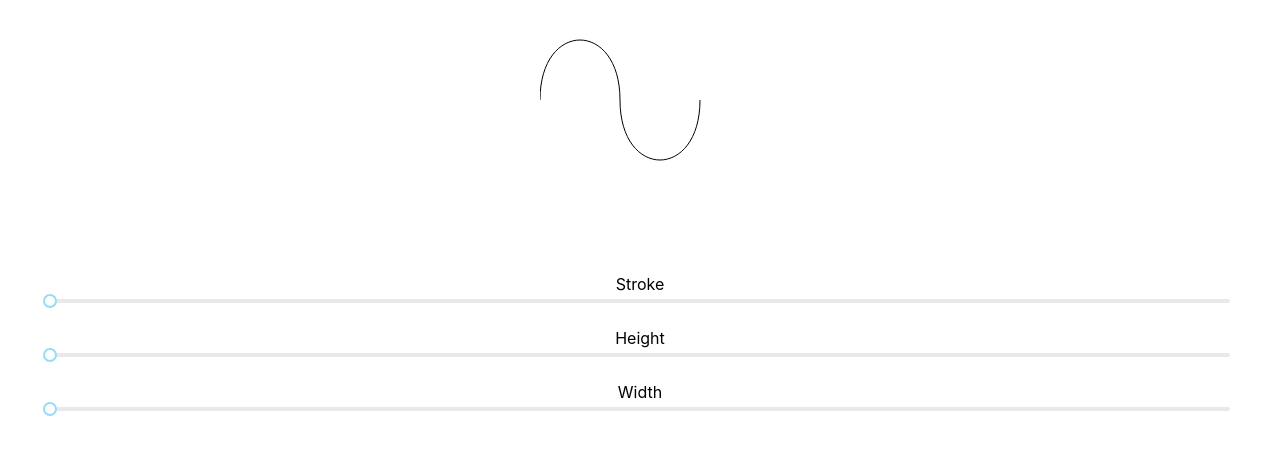
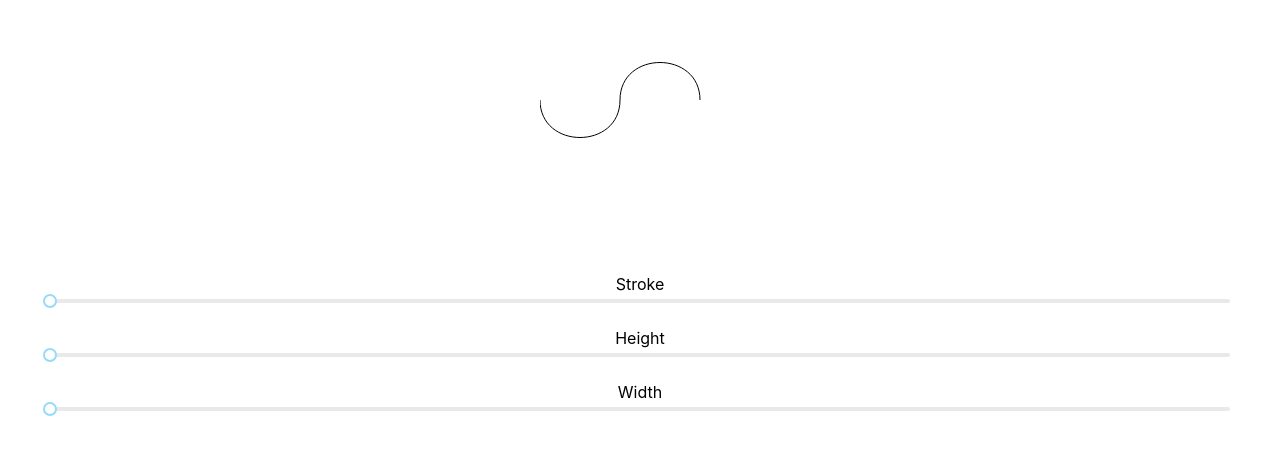
Before and after one commit to seanhaneberg/svg-experiments, a React (Create React App) app: page / in a window 1280 px wide. Shown: the top 454 px of the page. Built offline with nearby package versions, Linux system fonts and the light colour scheme.

Commit message:
wire up amplitude

```diff
--- a/src/App.jsx
+++ b/src/App.jsx
@@ -10,8 +10,8 @@ class App extends Component {
     this.state = { strokeWidth: 1 };
   }
 
-  handleHeightChange(val) {
-    this.setState({ height: val });
+  handleAmplitudeChange(val) {
+    this.setState({ amplitude: val });
   }
 
   handleWidthChange(val) {
@@ -28,7 +28,7 @@ class App extends Component {
         strokeWidth={this.state.strokeWidth}
         periodWidth={this.state.periodWidth}
         width={this.state.width}
-        height={this.state.height}
+        amplitude={this.state.amplitude}
         />;
     return (
       <div className="App">
@@ -39,7 +39,7 @@ class App extends Component {
           <Slider onChange={this.handleStrokeChange.bind(this)} />
           <br></br>
           Height
-          <Slider onChange={this.handleHeightChange.bind(this)} />
+          <Slider onChange={this.handleAmplitudeChange.bind(this)} />
           <br></br>
           Width
           <Slider onChange={this.handleWidthChange.bind(this)} />
--- a/src/SVGWave.jsx
+++ b/src/SVGWave.jsx
@@ -16,9 +16,10 @@ class SVGWave extends Component {
     const strokeWidth = this.props.strokeWidth ? this.props.strokeWidth : 1;
     const startX = 0;
     const startY = height / 2;
+    const amplitude = this.props.amplitude ? this.props.amplitude : 50;
     const periodWidth = this.props.periodWidth ? this.props.periodWidth : 80;
     const dx1 = startX;
-    const dy1 = 20;
+    const dy1 = startY + amplitude;
     const dx = dx1 + periodWidth; // Destination
     const dy = startY; // Destination
     const dx2 = dx;
```
